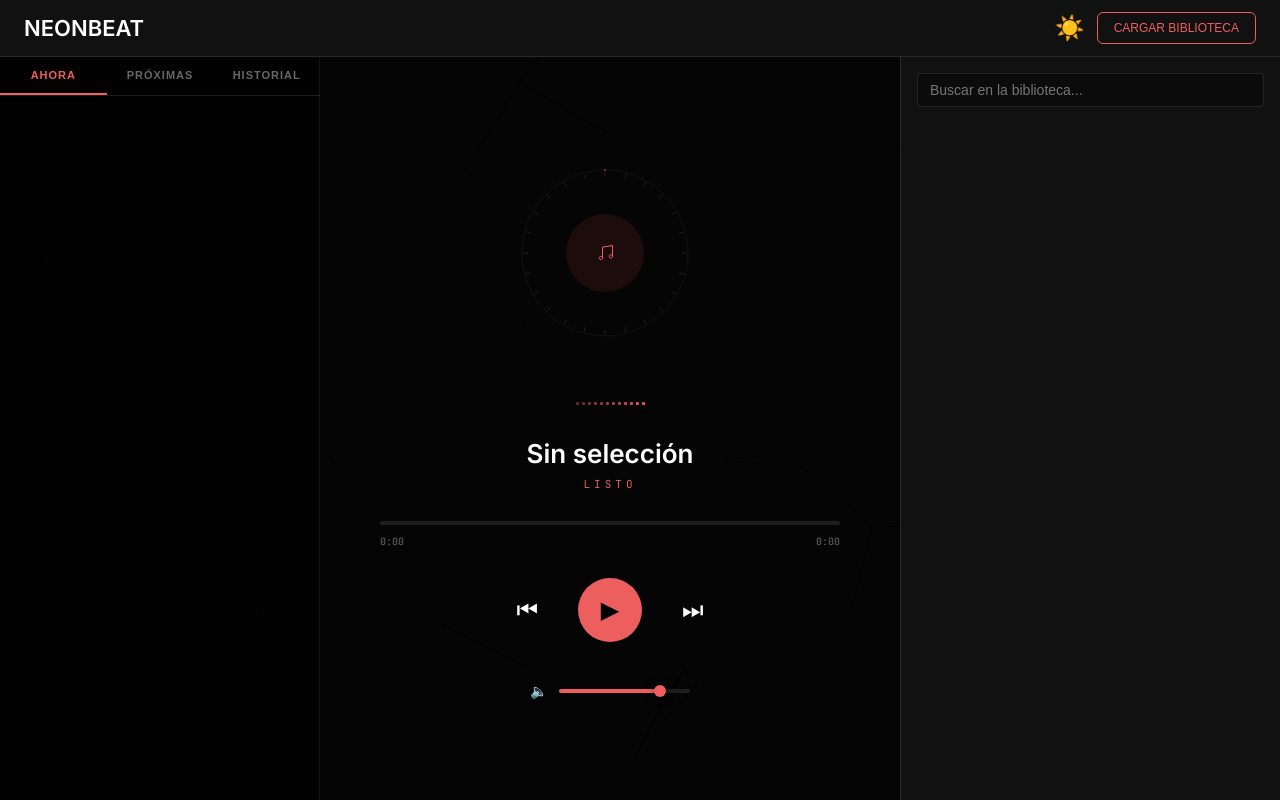
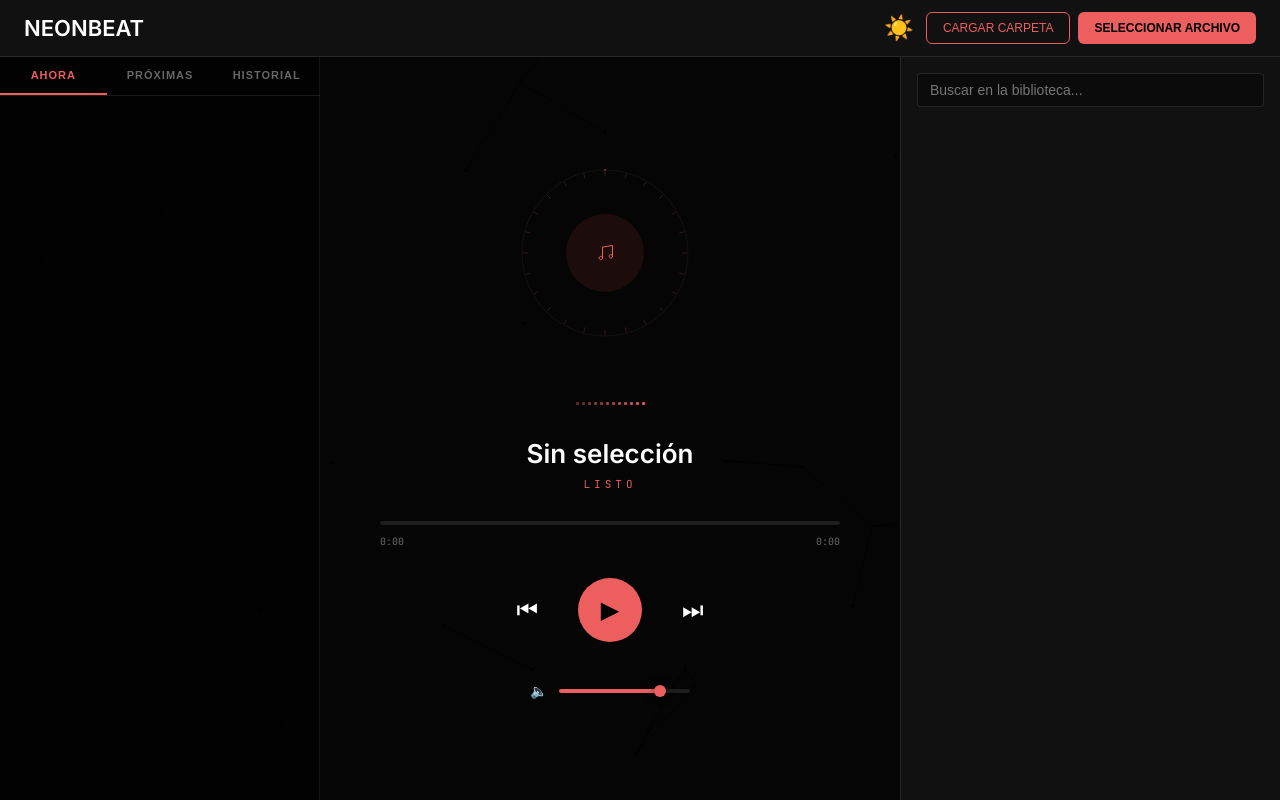
Before and after one commit to Juan33-Felipe/NEONBEAT-REPRODUCTOR, a React (Vite) app: page / in a window 1280 px wide. Built offline with nearby package versions, Linux system fonts and the light colour scheme.

Commit message:
Agregando un boton compatible con Scanner.ts para subir una sola cancion

```diff
--- a/src/components/MusicPlayer.tsx
+++ b/src/components/MusicPlayer.tsx
@@ -73,7 +73,6 @@ export function MusicPlayer() {
     };
   }, [player, syncPlayerState]);
 
-  // Se guarda en el historial si se escucha mas de 5 segundos
   useEffect(() => {
     if (!currentTrack || !playing) return;
     if (progress > 5 && lastHistoryId.current !== currentTrack.id) {
@@ -124,7 +123,7 @@ export function MusicPlayer() {
       }}>
         <span style={{ fontSize: "22px", fontWeight: 900, color: "var(--text-main)" }}>NEONBEAT</span>
 
-        <div style={{ display: "flex", gap: "12px" }}>
+        <div style={{ display: "flex", gap: "12px", alignItems: "center" }}>
           <button onClick={() => setIsDarkMode(!isDarkMode)} style={{ background: "none", border: "none", cursor: "pointer", fontSize: "24px" }}>
             {isDarkMode ? "☀️" : "🌙"}
           </button>
@@ -142,22 +141,36 @@ export function MusicPlayer() {
             </button>
           )}
 
+          <div style={{ display: "flex", gap: "8px" }}>
             <button
               onClick={async () => {
                 const found = await Scanner.scanFolder();
-              console.log("Canciones encontradas:", found.length);
-                if (found.length > 0) {
-                  setAllTracks(found);
-                } else {
-                  alert("No se encontraron canciones. Asegúrate de seleccionar una carpeta con archivos de música.");
-                }
-
-
+                if (found.length) setAllTracks(prev => [...prev, ...found]);
               }}
               style={{ background: "none", border: `1px solid ${mood.primary}`, color: mood.primary, padding: "8px 16px", fontSize: "12px", borderRadius: "6px", cursor: "pointer" }}
             >
-            CARGAR BIBLIOTECA
+              CARGAR CARPETA
             </button>
+
+            <button
+              onClick={async () => {
+                const track = await Scanner.scanSingleFile();
+                if (track) setAllTracks(prev => [...prev, track]);
+              }}
+              style={{
+                background: mood.primary,
+                border: "none",
+                color: "#000",
+                padding: "8px 16px",
+                fontSize: "12px",
+                borderRadius: "6px",
+                cursor: "pointer",
+                fontWeight: "bold"
+              }}
+            >
+              SELECCIONAR ARCHIVO
+            </button>
+          </div>
         </div>
       </div>
 
```
Lines whose indentation alone changed are shown as unchanged.
